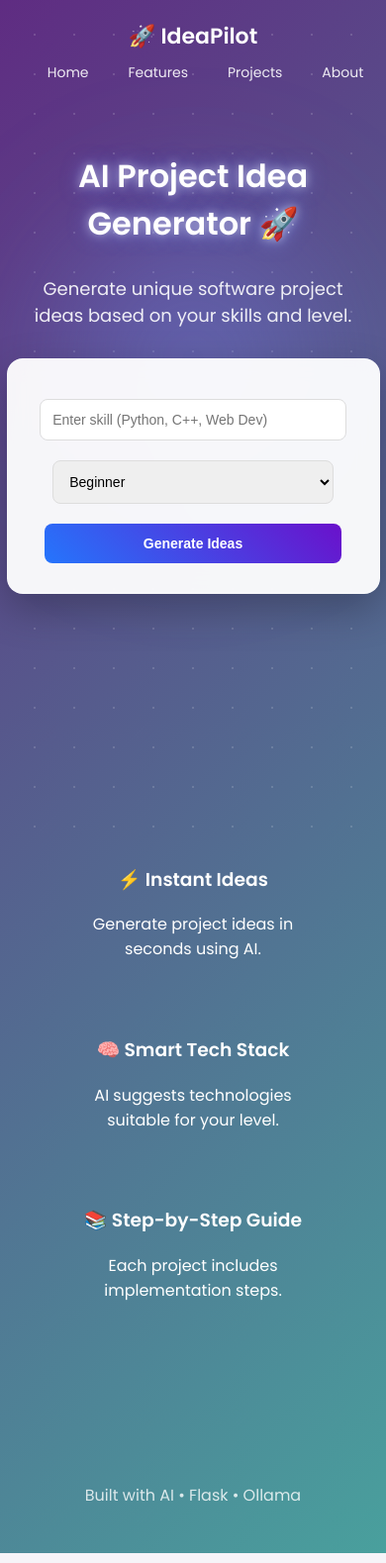
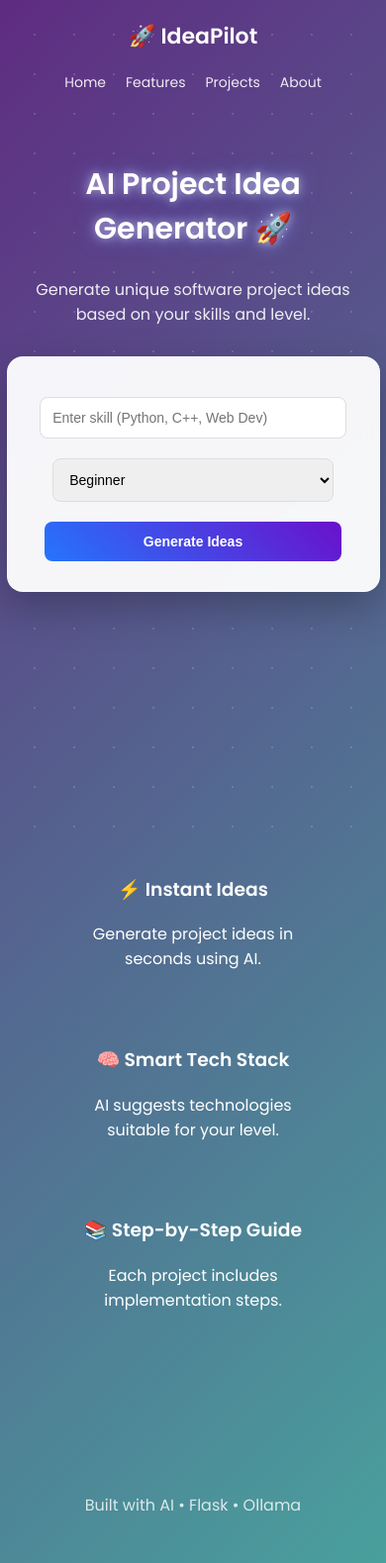
Before and after one commit to aryanbhatnagar0102/AI_project_idea_generator, a Flask app: page / in a window 390 px wide. Shown: the whole page at 99% size. Run offline with Flask 3, Linux system fonts and the light colour scheme.

Commit message:
Update style.css

```diff
--- a/static/style.css
+++ b/static/style.css
@@ -16,7 +16,8 @@ color:white;
 display:flex;
 justify-content:space-between;
 align-items:center;
-padding:20px 60px;
+flex-wrap:wrap;
+padding:20px 40px;
 }
 
 .logo{
@@ -24,8 +25,13 @@ font-size:22px;
 font-weight:600;
 }
 
+.nav-links{
+display:flex;
+flex-wrap:wrap;
+}
+
 .nav-links a{
-margin-left:25px;
+margin-left:20px;
 text-decoration:none;
 color:white;
 opacity:0.9;
@@ -153,9 +159,9 @@ max-width:250px;
 max-width:1200px;
 margin:80px auto 0 auto;
 display:grid;
-grid-template-columns:repeat(auto-fit,minmax(320px,1fr));
+grid-template-columns:repeat(auto-fit,minmax(280px,1fr));
 gap:40px;
-padding:0 40px;
+padding:0 30px;
 align-items:stretch;
 }
 
@@ -166,7 +172,7 @@ align-items:stretch;
 display:flex;
 flex-direction:column;
 background:#ffffff;
-padding:32px;
+padding:28px;
 border-radius:18px;
 box-shadow:0 12px 40px rgba(0,0,0,0.18);
 transition:all 0.35s ease;
@@ -205,7 +211,7 @@ margin-bottom:6px;
 }
 
 
-/* PUSH BUTTON TO BOTTOM */
+/* CARD BUTTON */
 
 .card button{
 margin-top:auto;
@@ -328,8 +334,6 @@ transform:scale(1.1);
 
 /* REGENERATE BUTTON */
 
-/* REGENERATE BUTTON */
-
 .regen-container{
 width:100%;
 display:flex;
@@ -357,35 +361,8 @@ box-shadow:0 10px 25px rgba(0,0,0,0.3);
 transform:scale(1.08);
 }
 
-@media(max-width:768px){
 
-.navbar{
-flex-direction:column;
-gap:10px;
-}
-
-.nav-links{
-display:flex;
-gap:15px;
-}
-
-.hero{
-padding:80px 20px 40px 20px;
-}
-
-.ai-title{
-font-size:32px;
-}
-
-form{
-width:90%;
-}
-
-.container{
-padding:0 20px;
-}
-
-}
+/* META */
 
 .meta{
 font-size:16px;
@@ -406,19 +383,50 @@ color:#333;
 box-shadow:0 2px 6px rgba(0,0,0,0.08);
 }
 
-.form-glow{
-position:relative;
-display:flex;
-justify-content:center;
-align-items:center;
+
+/* MOBILE RESPONSIVE */
+
+@media(max-width:768px){
+
+.navbar{
+flex-direction:column;
+gap:10px;
+text-align:center;
 }
 
-.form-glow::before{
-content:"";
-position:absolute;
-width:420px;
-height:420px;
-background:radial-gradient(circle, rgba(120,150,255,0.4), transparent 70%);
-filter:blur(60px);
-z-index:-1;
+.nav-links{
+justify-content:center;
+margin-top:10px;
 }
+
+.nav-links a{
+margin:0 10px;
+}
+
+.ai-title{
+font-size:30px;
+}
+
+.hero p{
+font-size:16px;
+padding:0 10px;
+}
+
+form{
+width:90%;
+}
+
+.container{
+padding:0 15px;
+gap:25px;
+}
+
+.card{
+padding:22px;
+}
+
+.regen-container button{
+width:90%;
+}
+
+}
```
